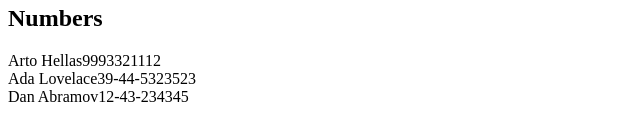
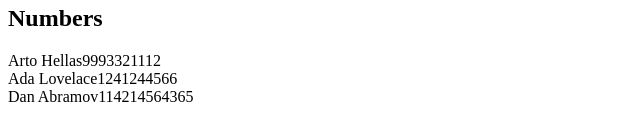
Before and after one commit to RogiRP/HomeWork-Sumission-Full-Stack-Open, a React (Vite) app in the folder part2/Agenda/: page / in a window 1280 px wide. Shown: the part 166-306 px from the top of the page, without its empty margins (0-640 px from the left). Built offline with nearby package versions, Linux system fonts and the light colour scheme.

Commit message:
2.10: La Agenda Telefónica Paso 5 - COMPLETADO

```diff
--- /dev/null
+++ b/part2/Agenda/db.json
@@ -0,0 +1,24 @@
+{
+  "persons":[
+    {
+      "name": "Arto Hellas",
+      "number": "040-123456",
+      "id": 1
+    },
+    {
+      "name": "Ada Lovelace",
+      "number": "39-44-5323523",
+      "id": 2
+    },
+    {
+      "name": "Dan Abramov",
+      "number": "12-43-234345",
+      "id": 3
+    },
+    {
+      "name": "Mary Poppendieck",
+      "number": "39-23-6423122",
+      "id": 4
+    }
+  ]
+}
--- a/part2/Agenda/package.json
+++ b/part2/Agenda/package.json
@@ -7,9 +7,11 @@
     "dev": "vite",
     "build": "tsc -b && vite build",
     "lint": "eslint .",
-    "preview": "vite preview"
+    "preview": "vite preview",
+    "server": "json-server -p3001 --watch db.json"
   },
   "dependencies": {
+    "axios": "^1.14.0",
     "react": "^19.2.4",
     "react-dom": "^19.2.4"
   },
--- a/part2/Agenda/src/App.tsx
+++ b/part2/Agenda/src/App.tsx
@@ -6,10 +6,10 @@ const App = () => {
       number: '9993321112'
     },
     { name: 'Ada Lovelace',
-      number: '39-44-5323523'
+      number: '1241244566'
     },
     { name: 'Dan Abramov',
-      number: '12-43-234345'
+      number: '114214564365'
     }
   ])
   const [newName, setNewName] = useState('')
@@ -17,20 +17,20 @@ const App = () => {
   const [filter, setFilter] = useState('')
 
 
-  const handleNameChange = (event) =>{
+  const handleNameChange = (event: React.ChangeEvent<HTMLInputElement>) =>{
 
     setNewName(event.target.value)
   }
 
-  const handleNumberChange = (event) =>{
+  const handleNumberChange = (event: React.ChangeEvent<HTMLInputElement>) =>{
     setNewNumber(event.target.value)
   }
 
-  const handleFilterChange = (event) =>{
+  const handleFilterChange = (event: React.ChangeEvent<HTMLInputElement>) =>{
     setFilter(event.target.value)
   }
 
-  const addPerson = (event) => {
+  const addPerson = (event: React.FormEvent<HTMLFormElement>) => {
     event.preventDefault()
 
     const existingPerson = persons.some(
```
Also changed, not shown: part2/Agenda/src/components/Filter.tsx (added, +10 -0 lines), part2/Agenda/src/components/PersonForm.tsx (added, +27 -0 lines), part2/Agenda/src/components/Persons.tsx (added, +16 -0 lines), 1 other file (tests, documents, lock files or other folders).
